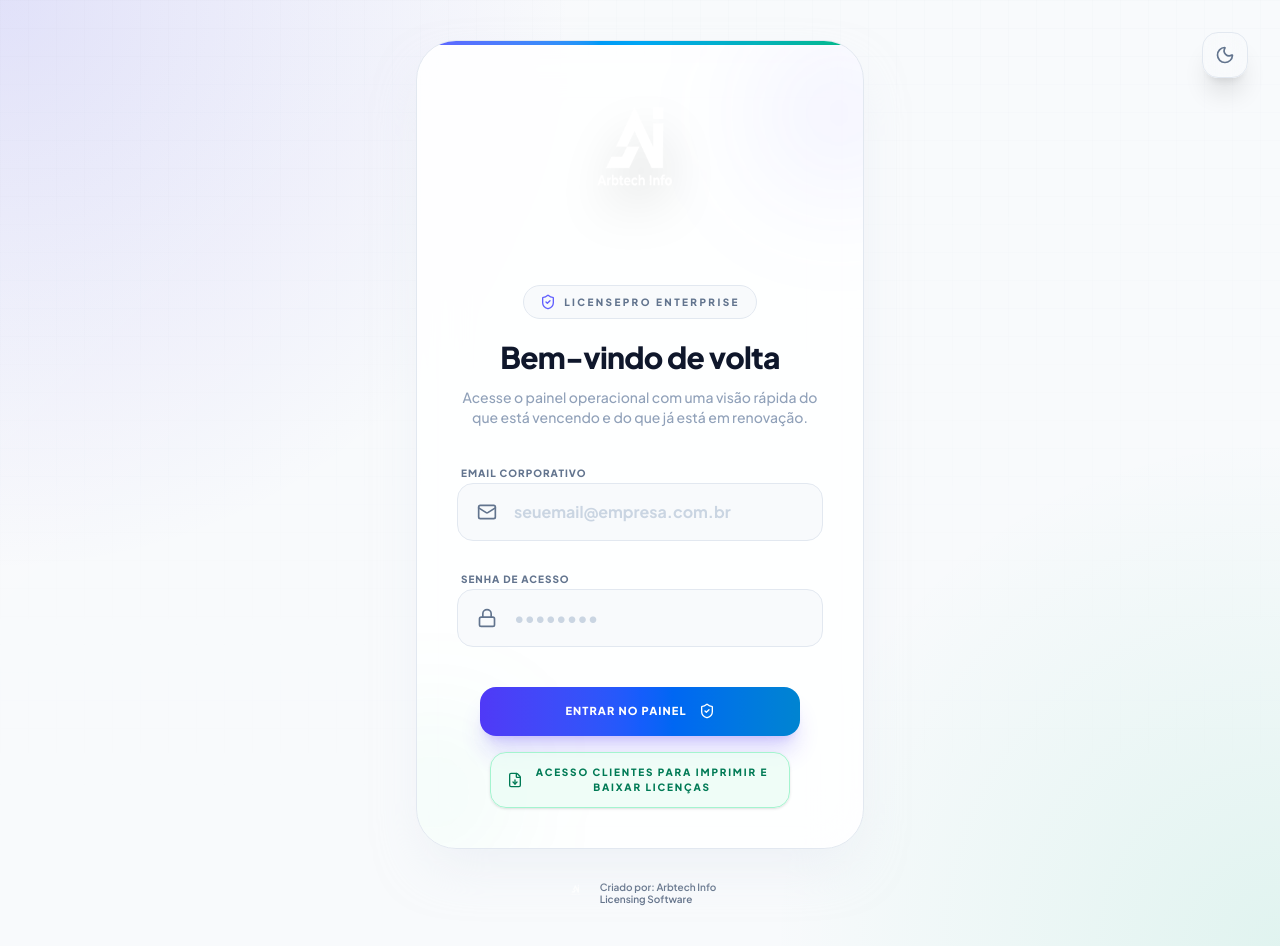
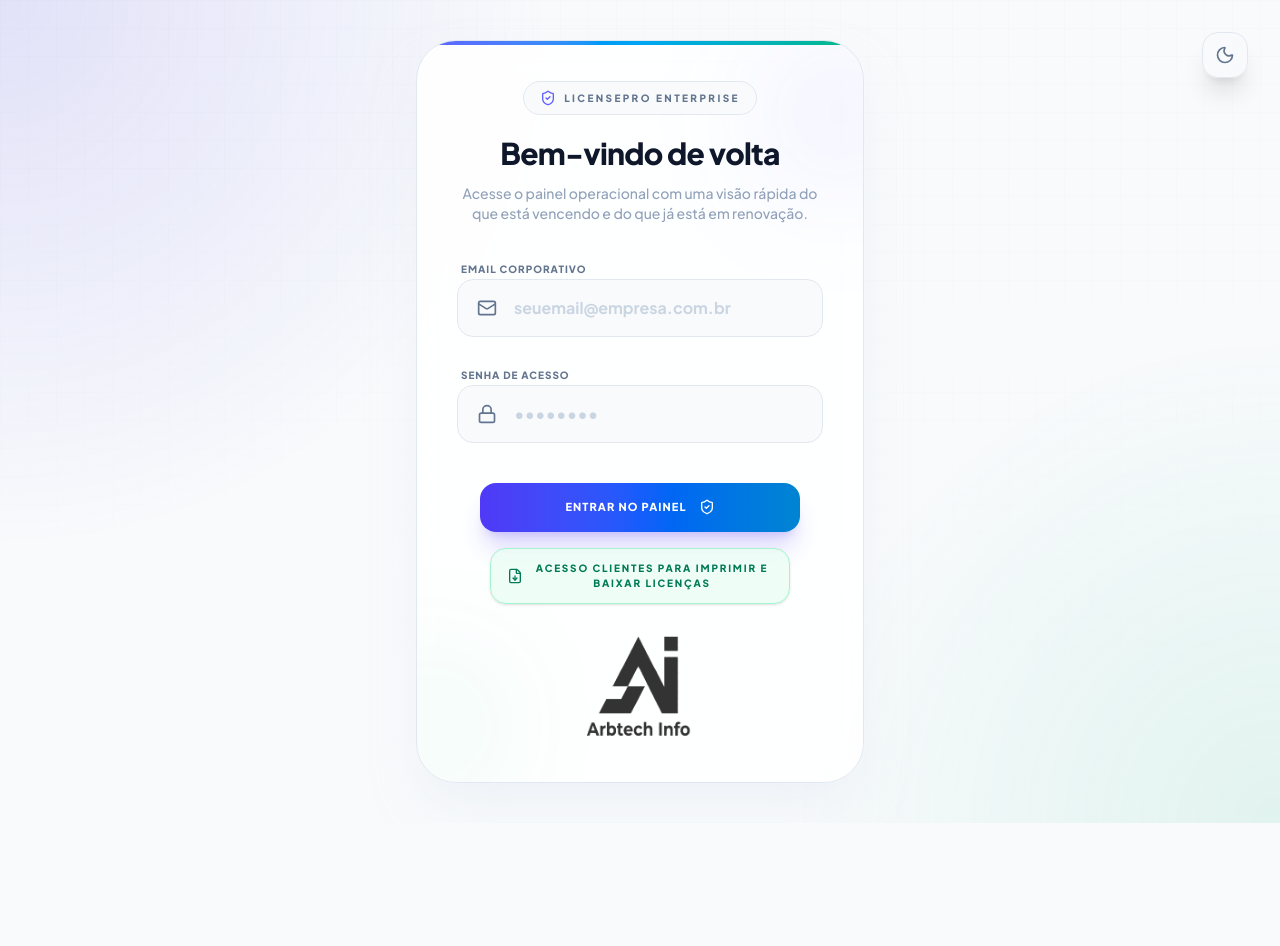
Before and after one commit to armbarros2025-star/app-licensing-pro, a React (Vite) app: page /empresas/nova in a window 1280 px wide. After the commit the page ends 823 px from the top, so only its background shows below. Built offline with nearby package versions, Linux system fonts and the light colour scheme.

Commit message:
Ajusta logo no login

```diff
--- a/components/Login.tsx
+++ b/components/Login.tsx
@@ -3,13 +3,11 @@
 import { ShieldCheck, Mail, Lock, Sun, Moon, FileDown } from 'lucide-react';
 import { useNavigate } from 'react-router-dom';
 import { useApp } from '../context/AppContext';
-import ArbtechLogo from './ArbtechLogo';
 import { assetUrl } from '../utils/assets';
 
 const Login: React.FC = () => {
   const { login, loginClientAccess, theme, toggleTheme } = useApp();
   const navigate = useNavigate();
-  const logoSrc = theme === 'dark' ? assetUrl('logo_login_white.png') : assetUrl('logo.png');
   const [email, setEmail] = useState('');
   const [password, setPassword] = useState('');
   const [loading, setLoading] = useState(false);
@@ -69,7 +67,7 @@
   };
 
   return (
-    <div className={`min-h-screen flex items-center justify-center relative overflow-hidden transition-colors duration-500 ${theme === 'dark' ? 'bg-[#020617]' : 'bg-slate-50'}`}>
+    <div className={`min-h-screen flex items-center justify-center relative overflow-hidden px-4 py-10 transition-colors duration-500 ${theme === 'dark' ? 'bg-[#020617]' : 'bg-slate-50'} md:px-8`}>
       <div className="absolute inset-0 bg-[radial-gradient(circle_at_top_left,_rgba(79,70,229,0.14),_transparent_36%),radial-gradient(circle_at_bottom_right,_rgba(16,185,129,0.10),_transparent_32%),linear-gradient(135deg,_rgba(255,255,255,0.18),_transparent_45%)] pointer-events-none"></div>
       <div className="absolute inset-0 opacity-[0.25] pointer-events-none bg-[linear-gradient(rgba(148,163,184,0.10)_1px,transparent_1px),linear-gradient(90deg,rgba(148,163,184,0.10)_1px,transparent_1px)] bg-[size:28px_28px] [mask-image:linear-gradient(to_bottom,black,transparent_92%)]"></div>
 
@@ -82,7 +80,7 @@
         </button>
       </div>
 
-      <div className="relative z-10 flex w-full justify-center px-4 py-10 md:px-8">
+      <div className="relative z-10 flex w-full justify-center">
         <div className="w-full max-w-md animate-in fade-in slide-in-from-bottom-10 duration-1000">
           <div className={`glass-card ${theme === 'dark' ? 'bg-slate-900/60 border-slate-700/50' : 'bg-white/85 border-slate-200'} border p-8 md:p-10 rounded-[2.5rem] shadow-2xl backdrop-blur-xl transition-all duration-500 relative overflow-hidden`}>
             <div className="absolute inset-x-0 top-0 h-1 bg-gradient-to-r from-indigo-500 via-sky-500 to-emerald-500"></div>
@@ -90,13 +88,6 @@
             <div className="absolute -left-10 bottom-0 h-28 w-28 rounded-full bg-emerald-500/10 blur-3xl"></div>
 
             <div className="text-center mb-8 relative z-10">
-              <div className="flex justify-center mb-6">
-                <img
-                  src={logoSrc}
-                  alt="Arbtech Info"
-                  className="w-[144px] max-w-full md:w-[180px] h-auto object-contain drop-shadow-2xl hover:scale-[1.02] transition-transform duration-500"
-                />
-              </div>
               <div className="inline-flex items-center gap-2 rounded-full border border-slate-200 bg-slate-50 px-4 py-2 text-[10px] font-black uppercase tracking-[0.24em] text-slate-500 dark:border-slate-800 dark:bg-slate-950/60 dark:text-slate-300">
                 <ShieldCheck className="h-4 w-4 text-indigo-500" />
                 LicensePro Enterprise
@@ -164,10 +155,15 @@
               </div>
             </div>
             </form>
-          </div>
 
-          <div className="flex items-center justify-center mt-8">
-            <ArbtechLogo size={24} textColor="#64748b" className="text-slate-500 dark:text-slate-400" />
+            <div className="relative z-10 mt-8 flex justify-center">
+              <img
+                src={assetUrl('logo_login_white.png')}
+                alt="Arbtech Info"
+                className="h-auto w-[88px] object-contain opacity-80 drop-shadow-md md:w-[108px]"
+                style={theme === 'light' ? { filter: 'brightness(0) saturate(100%)' } : undefined}
+              />
+            </div>
           </div>
         </div>
       </div>
```
Also changed, not shown: 1 other file (tests, documents, lock files or other folders).
